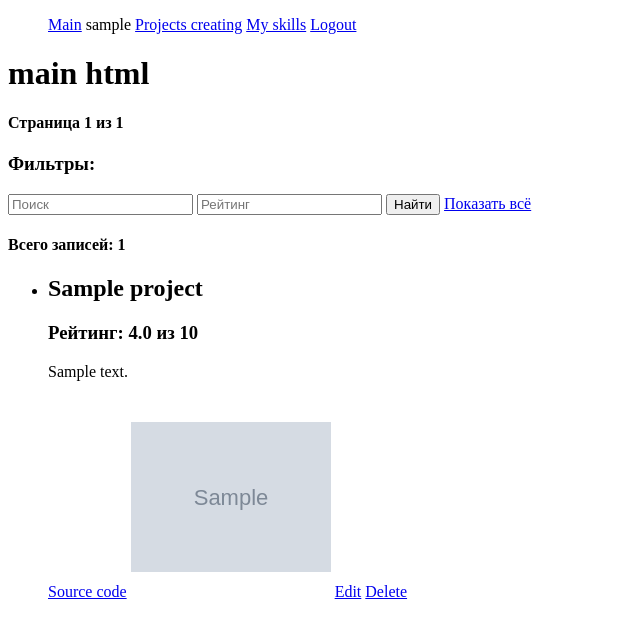
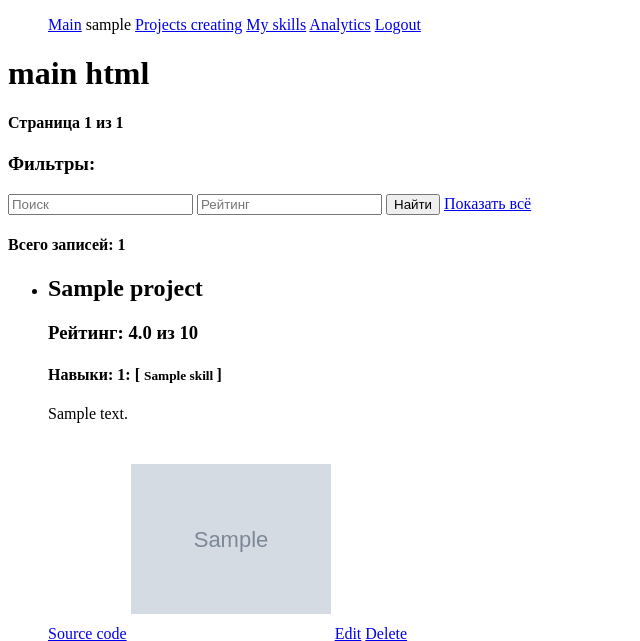
Before and after one commit to DamirGuzaerov/portfolio, a Django app: a page that uses web/templates/web/base.html in a window 1280 px wide. Shown: the top 641 px of the page, without its empty margins (0-640 px from the left). Run offline with Django 4.2, Linux system fonts and the light colour scheme; a user stored in the database is signed in; tables that the repository leaves empty hold one stand-in row (values such as "Sample post"); grey boxes marked "Sample" are stand-in pictures.

Commit message:
[add] analytics for projects

```diff
--- a/web/templates/web/base.html
+++ b/web/templates/web/base.html
@@ -17,6 +17,7 @@
                 {{ user.username }}
                 <a href="{% url "projects_add" %}">Projects creating</a>
                 <a href="{% url "skills" %}">My skills</a>
+                <a href="{% url "analytics_view" %}">Analytics</a>
                 <a href="{% url "logout" %}">Logout</a>
             {% endif %}
         </nav>
--- a/web/templates/web/main.html
+++ b/web/templates/web/main.html
@@ -33,6 +33,17 @@
                 <h3>
                     Рейтинг: {{ el.rate }} из 10
                 </h3>
+                <h4>
+                    Навыки:
+                    {% if el.skills %}
+                        {{ el.skills_count }}:
+                        [{% for skill in el.skills.all %}
+                        <small>
+                            {{ skill.name }}
+                        </small>
+                    {% endfor %}]
+                    {% endif %}
+                </h4>
                 <p>{{ el.description }}</p>
                 <a href="{{ el.link_to_source_code }}">Source code</a>
                 {% if el.preview_img is not '' %}
--- a/web/urls.py
+++ b/web/urls.py
@@ -1,7 +1,7 @@
 from django.urls import path
 
 from web.views import main_view, registration_view, authorization_view, logout_view, project_add_view, skill_view, \
-    skills_delete_view, projects_delete_view
+    skills_delete_view, projects_delete_view, analytics_view
 
 urlpatterns = [
     path('', main_view, name="main"),
@@ -13,4 +13,5 @@
     path('skills', skill_view, name='skills'),
     path('skills/<int:id>/delete', skills_delete_view, name='skills_delete'),
     path('projects/<int:id>/delete', projects_delete_view, name='projects_delete'),
+    path('analytics', analytics_view, name='analytics_view'),
 ]
--- a/web/views.py
+++ b/web/views.py
@@ -6,6 +6,7 @@
 from web.models import Project, Skill
 from django.contrib.auth.decorators import user_passes_test
 from django.core.paginator import Paginator
+from django.db.models import Count, Max, Min, Q
 
 User = get_user_model()
 
@@ -24,6 +25,10 @@
         projects = projects.filter(rate=filters['rate'])
 
     total_count = projects.count()
+
+    projects = projects.prefetch_related("skills").annotate(
+        skills_count=Count("skills")
+    )
 
     page = request.GET.get('page', 1)
     pagination = Paginator(projects, per_page=10)
@@ -118,3 +123,15 @@
     skill = get_object_or_404(Skill, id=id)
     skill.delete()
     return redirect('skills')
+
+
+def analytics_view(request):
+    overall_stat = Project.objects.aggregate(
+        Count("id"),
+        Max("rate"),
+        Min("rate")
+    )
+
+    skill_stat = Project.objects.all().values('skills').annotate(count=Count("id"))
+
+    return render(request, 'web/analytics.html', {"overall_stat": overall_stat, "skill_stat": skill_stat})
```
Also changed, not shown: web/templates/web/analytics.html (added, +26 -0 lines).
